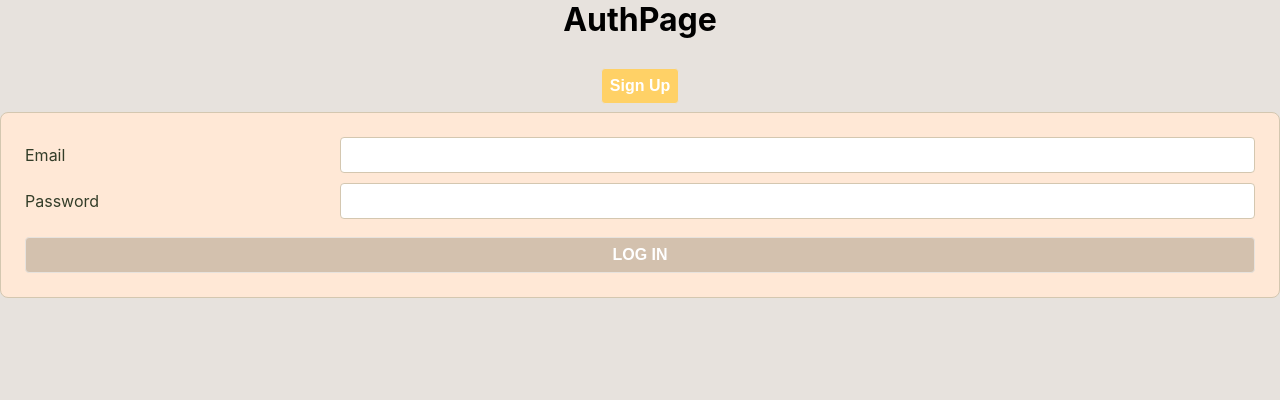
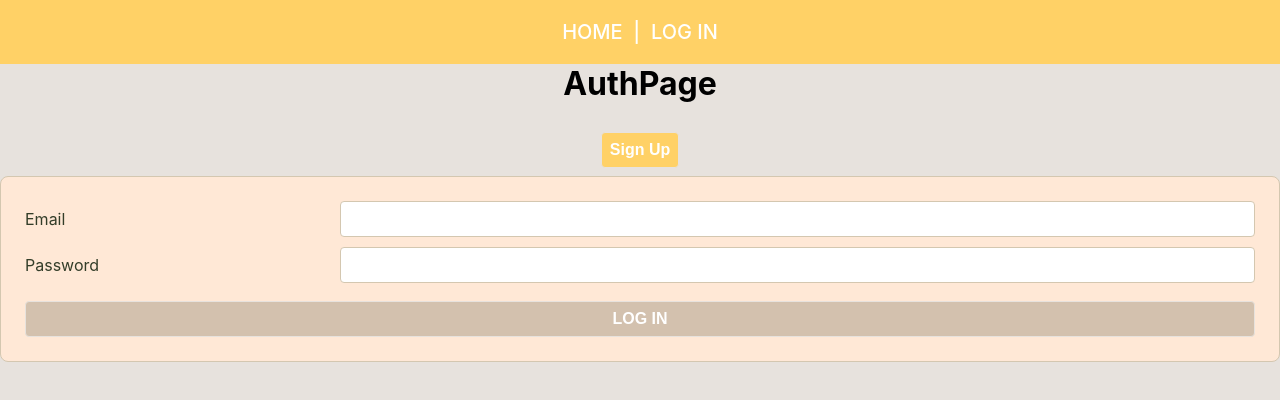
Before and after one commit to enkhjino/paw_friend, a React (Create React App) app: page /login in a window 1280 px wide. Shown: the top 400 px of the page. Built offline with nearby package versions, Linux system fonts and the light colour scheme.

Commit message:
landing page complete

```diff
--- a/src/components/LoginForm/LoginForm.jsx
+++ b/src/components/LoginForm/LoginForm.jsx
@@ -1,4 +1,6 @@
 import { useState } from 'react';
+import { Link } from 'react-router-dom';
+
 import * as usersService from '../../utilities/users-service';
 
 export default function LoginForm({ setUser }) {
@@ -22,6 +24,7 @@ export default function LoginForm({ setUser }) {
       // payload of the JSON Web Token (JWT)
       const user = await usersService.login(credentials);
       setUser(user);
+
     } catch {
       setError('Log In Failed - Try Again');
     }
--- a/src/components/NavBar/NavBar.jsx
+++ b/src/components/NavBar/NavBar.jsx
@@ -10,7 +10,8 @@ export default function NavBar({ user, setUser }) {
 
   return (
     <nav>
-
+        { user !== null ?
+          <>
             <Link className="logo" to="/">HOME</Link>
 
 
@@ -19,7 +20,14 @@ export default function NavBar({ user, setUser }) {
             <span><img src="https://i.imgur.com/xOmanNB.png" width="60px" height="60px" /></span><span>{user.name}</span>
             &nbsp; | &nbsp;
             <Link onClick={handleLogOut} to="">LOG OUT</Link>
-
+          </>
+          :
+          <>
+            <Link className="logo" to="/">HOME</Link>
+            &nbsp; | &nbsp;
+            <Link to="/login">LOG IN</Link>
+          </>
+        }
     </nav>
   );
 }
--- a/src/pages/App/App.jsx
+++ b/src/pages/App/App.jsx
@@ -20,7 +20,7 @@ export default function App() {
   const [cats, setCats] = useState([]);
   const [dogs, setDogs] = useState([]);
   const [favorites, setFavorites] = useState([]);
-
+  console.log(user);
 async function addFavorites (pet) {
   const favorites = await petsAPI.addFavs(pet)
   //console.log(favorites)
@@ -50,12 +50,23 @@ async function getPets() {
               <Route path="/dogs/:dogName" element={<DogDetailPage dogs={dogs} setDogs={setDogs} addFavorites={addFavorites} favorites={favorites} removeFavorites={removeFavorites}/>} />
               <Route path="/favorites" element={<FavoritesPage setCats={setCats} setDogs={setDogs} setFavorites={setFavorites} />} />
               <Route path="/getStarted" element={<PetMatches setCats={setCats} setDogs={setDogs}/>}  />
-              <Route path="/login" element={<AuthPage />}  />
+              <Route path="/login" element={<HomePage />}  />
             </Routes>
 
           </>
-          :
-          <AuthPage setUser={setUser} />
+          :<>
+            <NavBar className="Nav" user={user} setUser={setUser} />
+            <Routes>
+              {/* Route components in here */}
+              <Route path="/" element={<HomePage />} />
+              <Route path="/dogs" element={<DogsListPage dogs={dogs} setDogs={setDogs} />} />
+              <Route path="/cats" element={<CatsListPage cats={cats} setCats={setCats} />} />
+              <Route path="/cats/:catName" element={<CatDetailPage user={user} cats={cats} setCats={setCats} addFavorites={addFavorites} favorites={favorites} removeFavorites={removeFavorites} />} />
+              <Route path="/dogs/:dogName" element={<DogDetailPage user={user} dogs={dogs} setDogs={setDogs} addFavorites={addFavorites} favorites={favorites} removeFavorites={removeFavorites}/>} />
+              <Route path="/getStarted" element={<AuthPage setUser={setUser} />}  />
+              <Route path="/login" element={<AuthPage setUser={setUser} />}  />
+            </Routes>
+          </>
       }
     </main>
   );
--- a/src/pages/CatDetailPage/CatDetailPage.jsx
+++ b/src/pages/CatDetailPage/CatDetailPage.jsx
@@ -1,7 +1,7 @@
 import { useParams } from "react-router-dom";
 import "./CatDetailPage.css";
 
-export default function CatDetailPage({ cats, addFavorites, favorites, removeFavorites }) {
+export default function CatDetailPage({ user, cats, addFavorites, favorites, removeFavorites }) {
   let { catName } = useParams();
 
   let cat = cats.find((c) => c.name=== catName);
@@ -30,7 +30,8 @@ export default function CatDetailPage({ cats, addFavorites, favorites, removeFav
         <p>{cat.phoneContact}</p>
         <h3>{cat.adoptable}</h3>
         <h4>Posted Since: {new Date(cat.publishedAt).toLocaleDateString()}</h4>
-
+        { user !== null ?
+          <>
           {
             fave.length ?
             <div className="heart">
@@ -41,6 +42,10 @@ export default function CatDetailPage({ cats, addFavorites, favorites, removeFav
               <button className="heart-image" onClick={()=> addFavorites(cat)} src="https://i.imgur.com/DzXO8gW.png" width="70vmin" height="70vmin"/>
             </div>
           }
+          </>
+          :
+          <></>
+        }
     </div>
     </div>
   );
--- a/src/pages/DogDetailPage/DogDetailPage.jsx
+++ b/src/pages/DogDetailPage/DogDetailPage.jsx
@@ -1,6 +1,6 @@
 import { useParams } from "react-router-dom";
 
-export default function DogDetailPage({ dogs, favorites, addFavorites, removeFavorites }) {
+export default function DogDetailPage({user, dogs, favorites, addFavorites, removeFavorites }) {
   let { dogName } = useParams();
 
   let dog = dogs.find((d) => d.name=== dogName);
@@ -27,6 +27,8 @@ export default function DogDetailPage({ dogs, favorites, addFavorites, removeFav
         <p>{dog.phoneContact}</p>
         <h3>{dog.adoptable}</h3>
         <h4>Posted Since: {new Date(dog.publishedAt).toLocaleDateString()}</h4>
+        { user !== null ?
+          <>
             {
               fave.length ?
               <div className="heart">
@@ -37,6 +39,10 @@ export default function DogDetailPage({ dogs, favorites, addFavorites, removeFav
                 <button className="heart-image" onClick={()=> addFavorites(dog)} src="https://i.imgur.com/DzXO8gW.png" width="70vmin" height="70vmin"/>
               </div>
             }
+          </>
+         :
+          <></>
+        }
     </div>
     </div>
   );
```
Lines whose indentation alone changed are shown as unchanged.
